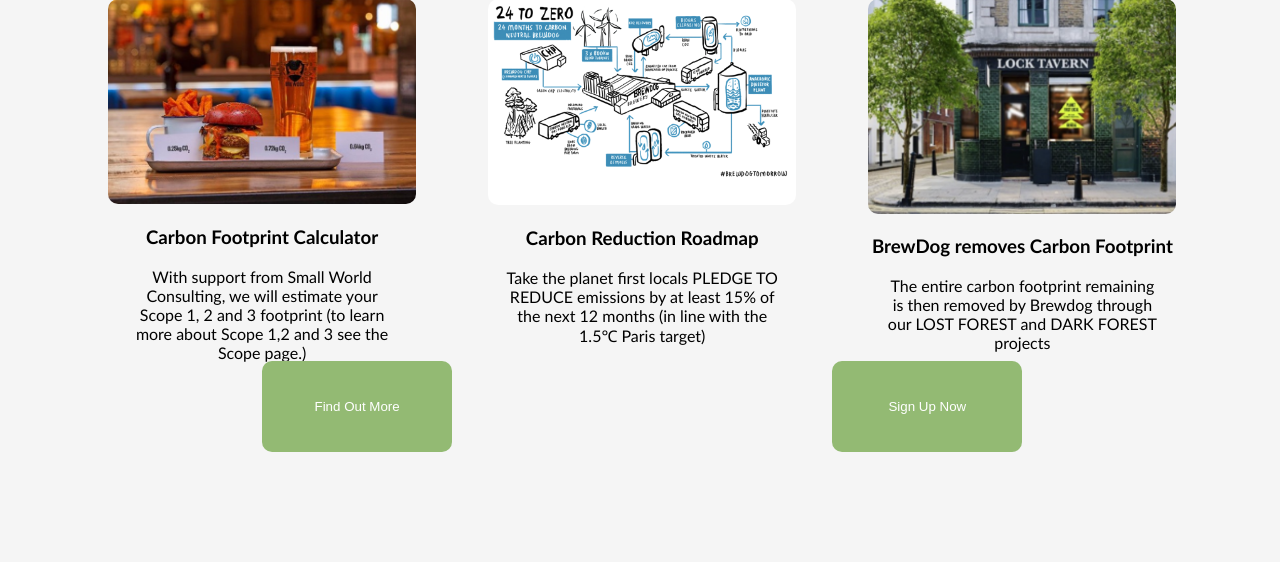
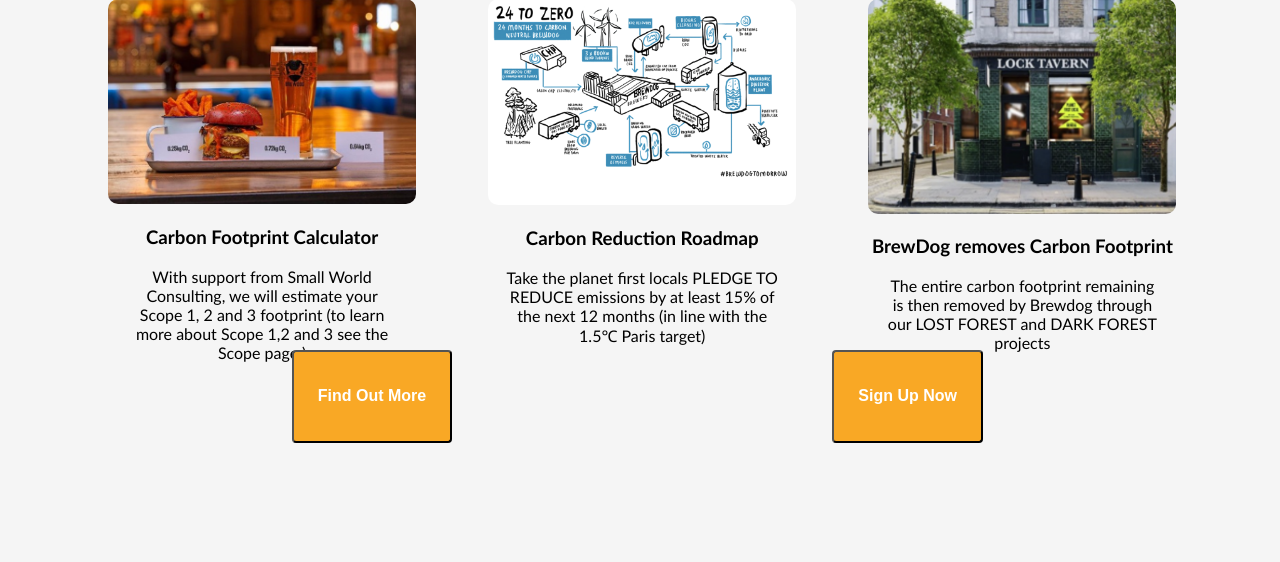
Before and after one commit to UofG-sh28/Brewdog-PFL, a Django app: page /outline/ in a window 1280 px wide. Shown: the part 256-818 px from the top of the page. Run offline with Django 4.2, Linux system fonts and the light colour scheme.

Commit message:
Buttons are consistent

```diff
--- a/pfl_calculator/static/styles/base.css
+++ b/pfl_calculator/static/styles/base.css
@@ -136,22 +136,18 @@
     }
 }
 
-.container button {
+.container #find-more-button {
     display: inline-block;
     padding: 12px 24px;
     width: 80%;
     font-size: min(2vw, 36px);
     text-align: center;
     color: white;
-    background-color: #F9A825;
+    /*background-color: #F9A825;*/
     margin: auto;
     display: block;
 }
 
-.container button:hover {
-    background-color: #e09316;
-    color: black;
-}
 
 /* Calculator */
 table {
@@ -249,7 +245,7 @@
   left: -5px;
   right: -5px;
   bottom: -5px;
-  background: linear-gradient(green, green);
+  /*background: linear-gradient(green, green);*/
   border-radius: 4px;
   z-index: -1;
   filter: blur(5px);
@@ -262,6 +258,12 @@
   opacity: 1;
   transform: scale(1);
 }
+
+.shine-button a{
+    text-decoration: none;
+    color: white;
+}
+
 
 /*To sort*/
 #inapplicable{
--- a/pfl_calculator/static/styles/grid.css
+++ b/pfl_calculator/static/styles/grid.css
@@ -35,16 +35,6 @@
   grid-row: 1;
 }
 
-.grid-container button {
-  margin-top: 5%;
-  background-color: #93ba73;
-  border-radius: 10px;
-  border: 0px;
-  width: 50%;
-  height: 100%;
-  color: white;
-}
-
 #find-out-more {
   grid-column: 1;
   grid-row: 3;
--- a/pfl_calculator/templates/calculator_site/index.html
+++ b/pfl_calculator/templates/calculator_site/index.html
@@ -18,7 +18,7 @@
         <img src="{% static 'images/homepage2.png' %}" alt="Complex Blueprints">
         <h2>Lorum Ipsum</h2>
         <p>Lorem ipsum dolor sit amet, consectetur adipiscing elit. Praesent vulputate nibh vitae nunc molestie vehicula. Nunc id risus convallis, vestibulum ante ac, interdum ligula. Aenean at sapien neque. Aliquam non metus malesuada, tristique augue at, posuere purus.<br><br> Nulla suscipit ante neque, sed fringilla lectus euismod ac. Vestibulum ultrices quis sem eu dictum. Integer a justo nisl. Proin sed nunc nec sem ultrices pharetra. Morbi a facilisis urna, non egestas tortor. Ut varius lectus eu mauris sagittis ullamcorper.</p>
-        <a href="{% url 'outline' %}"><button>Find Out More!</button></a>
+        <button class="shine-button" id="find-more-button"><a href="{% url 'outline' %}">Find Out More!</a></button>
     </div>
     <div class="box box3">
         <img src="{% static 'images/homepage3.png' %}" alt="Lock Tavern Outside">
--- a/pfl_calculator/templates/calculator_site/outline.html
+++ b/pfl_calculator/templates/calculator_site/outline.html
@@ -26,8 +26,8 @@
           <p>The entire carbon footprint remaining is then removed by Brewdog through our LOST FOREST and DARK FOREST projects</p>
         </div>
 
-        <button type="button" name="button" id="find-out-more">Find Out More</button>
-        <button type="button" name="button" id="sign-up">Sign Up Now</button>
+        <button class="shine-button" id="find-out-more"><a href="{% url 'outline'%}">Find Out More</a></button>
+        <button class="shine-button" id="sign-up"><a href="{% url 'login'%}">Sign Up Now</a></button>
       </div>
     </div>
 
```
